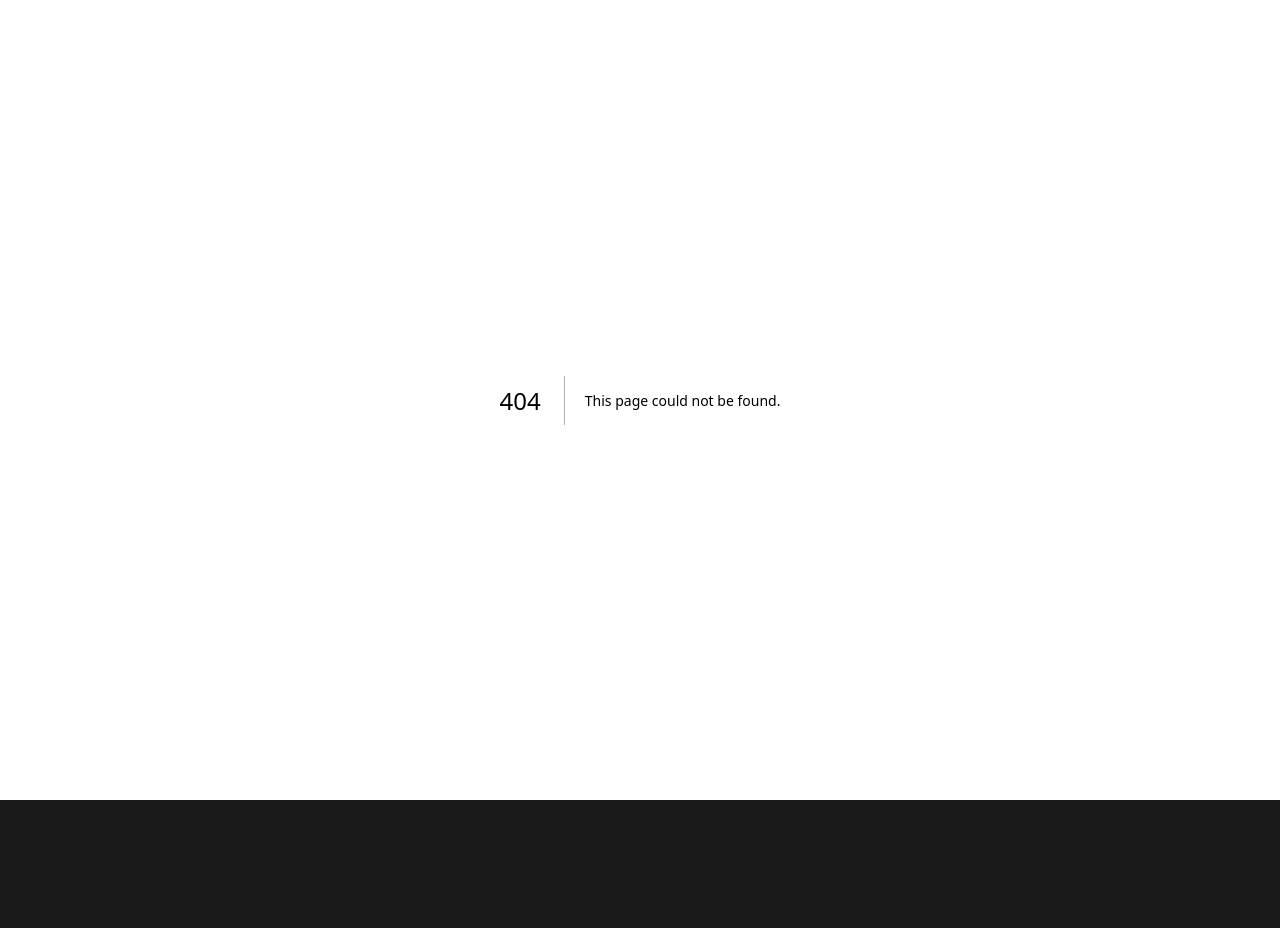
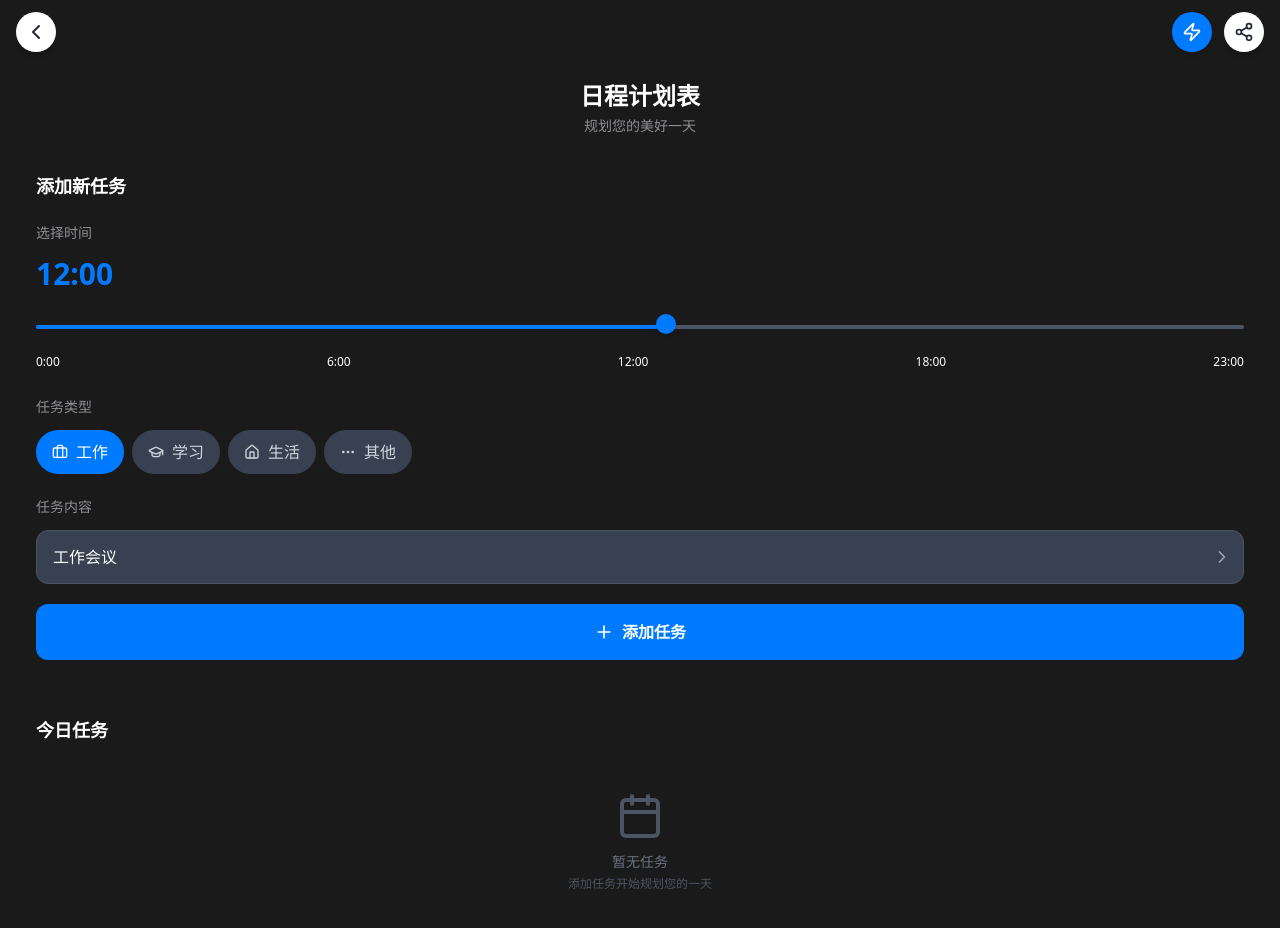
Before and after one commit to RayOnFire/OneFlash, a Next.js app: page /app/1 in a window 1280 px wide. Before the commit this address had no page. Shown: the top 928 px of the page. Before the commit the page ends 800 px from the top, so only its background shows below. Built offline with nearby package versions, Linux system fonts and the light colour scheme.

Commit message:
add detail page

```diff
--- /dev/null
+++ b/src/app/app/[appId]/page.tsx
@@ -0,0 +1,222 @@
+'use client';
+
+import { useState } from 'react';
+import { useRouter } from 'next/navigation';
+import { ChevronLeft, Zap, Share2, Briefcase, GraduationCap, Home, MoreHorizontal, Plus, Calendar } from 'lucide-react';
+
+interface Task {
+  id: string;
+  time: string;
+  type: 'work' | 'study' | 'life' | 'other';
+  content: string;
+}
+
+const taskTypes = [
+  { id: 'work', label: '工作', icon: Briefcase },
+  { id: 'study', label: '学习', icon: GraduationCap },
+  { id: 'life', label: '生活', icon: Home },
+  { id: 'other', label: '其他', icon: MoreHorizontal },
+] as const;
+
+export default function AppViewPage() {
+  const router = useRouter();
+  const [selectedTime, setSelectedTime] = useState(12);
+  const [selectedType, setSelectedType] = useState<string>('work');
+  const [taskContent, setTaskContent] = useState('工作会议');
+  const [tasks, setTasks] = useState<Task[]>([]);
+
+  const formatTime = (hours: number) => {
+    return `${hours.toString().padStart(2, '0')}:00`;
+  };
+
+  const timeMarks = ['0:00', '6:00', '12:00', '18:00', '23:00'];
+
+  const handleAddTask = () => {
+    if (!taskContent.trim()) return;
+
+    const newTask: Task = {
+      id: `task-${Date.now()}`,
+      time: formatTime(selectedTime),
+      type: selectedType as Task['type'],
+      content: taskContent,
+    };
+
+    setTasks(prev => [...prev, newTask]);
+    setTaskContent('');
+  };
+
+  const handleBack = () => {
+    router.back();
+  };
+
+  return (
+    <main className="min-h-screen bg-background flex flex-col">
+      {/* 顶部导航栏 */}
+      <header className="flex items-center justify-between px-4 py-3 pt-safe">
+        {/* 返回按钮 */}
+        <button
+          onClick={handleBack}
+          className="w-10 h-10 flex items-center justify-center rounded-full bg-white shadow-md hover:bg-gray-50 transition-colors"
+        >
+          <ChevronLeft className="w-6 h-6 text-gray-800" />
+        </button>
+
+        {/* 右侧操作按钮 */}
+        <div className="flex items-center gap-3">
+          {/* 保存按钮 */}
+          <button className="w-10 h-10 flex items-center justify-center rounded-full bg-primary shadow-md hover:bg-primary/90 transition-colors">
+            <Zap className="w-5 h-5 text-white" />
+          </button>
+
+          {/* 分享按钮 */}
+          <button className="w-10 h-10 flex items-center justify-center rounded-full bg-white shadow-md hover:bg-gray-50 transition-colors">
+            <Share2 className="w-5 h-5 text-gray-800" />
+          </button>
+        </div>
+      </header>
+
+      {/* 标题区域 */}
+      <div className="text-center py-4">
+        <h1 className="text-2xl font-bold text-white">日程计划表</h1>
+        <p className="text-sm text-text-secondary mt-1">规划您的美好一天</p>
+      </div>
+
+      {/* 应用内容区域 */}
+      <div className="flex-1 px-4 pb-8 space-y-4 overflow-y-auto">
+        {/* 添加新任务区域 */}
+        <div className="bg-card-dark rounded-2xl p-5 space-y-5">
+          <h4 className="text-lg font-semibold text-white">添加新任务</h4>
+
+          {/* 时间选择 */}
+          <div className="space-y-3">
+            <label className="text-sm text-text-secondary">选择时间</label>
+            <div className="text-3xl font-bold text-primary">
+              {formatTime(selectedTime)}
+            </div>
+
+            {/* 时间滑块 */}
+            <div className="relative pt-2 pb-1">
+              <div className="relative">
+                {/* 轨道背景 */}
+                <div className="absolute inset-0 h-1 bg-gray-600 rounded-full top-1/2 -translate-y-1/2" />
+                {/* 已选择部分 */}
+                <div
+                  className="absolute h-1 bg-primary rounded-full top-1/2 -translate-y-1/2"
+                  style={{ width: `${(selectedTime / 23) * 100}%` }}
+                />
+                <input
+                  type="range"
+                  min={0}
+                  max={23}
+                  value={selectedTime}
+                  onChange={(e) => setSelectedTime(Number(e.target.value))}
+                  className="relative w-full h-6 appearance-none cursor-pointer bg-transparent z-10
+                    [&::-webkit-slider-thumb]:appearance-none
+                    [&::-webkit-slider-thumb]:w-5
+                    [&::-webkit-slider-thumb]:h-5
+                    [&::-webkit-slider-thumb]:rounded-full
+                    [&::-webkit-slider-thumb]:bg-primary
+                    [&::-webkit-slider-thumb]:cursor-pointer
+                    [&::-webkit-slider-thumb]:shadow-lg
+                    [&::-webkit-slider-thumb]:border-2
+                    [&::-webkit-slider-thumb]:border-white"
+                />
+              </div>
+              <div className="flex justify-between mt-3">
+                {timeMarks.map((mark) => (
+                  <span key={mark} className="text-xs text-text-tertiary">{mark}</span>
+                ))}
+              </div>
+            </div>
+          </div>
+
+          {/* 任务类型 */}
+          <div className="space-y-3">
+            <label className="text-sm text-text-secondary">任务类型</label>
+            <div className="flex flex-wrap gap-2">
+              {taskTypes.map(({ id, label, icon: Icon }) => (
+                <button
+                  key={id}
+                  onClick={() => setSelectedType(id)}
+                  className={`flex items-center gap-2 px-4 py-2.5 rounded-full transition-all ${
+                    selectedType === id
+                      ? 'bg-primary text-white'
+                      : 'bg-gray-700 text-gray-300 hover:bg-gray-600'
+                  }`}
+                >
+                  <Icon className="w-4 h-4" />
+                  <span className="font-medium">{label}</span>
+                </button>
+              ))}
+            </div>
+          </div>
+
+          {/* 任务内容 */}
+          <div className="space-y-3">
+            <label className="text-sm text-text-secondary">任务内容</label>
+            <div className="relative">
+              <input
+                type="text"
+                value={taskContent}
+                onChange={(e) => setTaskContent(e.target.value)}
+                placeholder="输入任务内容"
+                className="w-full px-4 py-3.5 bg-gray-700 border border-gray-600 rounded-xl text-white placeholder-gray-400 focus:outline-none focus:ring-2 focus:ring-primary/50 focus:border-primary transition-all"
+              />
+              <div className="absolute right-3 top-1/2 -translate-y-1/2">
+                <ChevronLeft className="w-5 h-5 text-gray-400 rotate-180" />
+              </div>
+            </div>
+          </div>
+
+          {/* 添加任务按钮 */}
+          <button
+            onClick={handleAddTask}
+            className="w-full flex items-center justify-center gap-2 py-4 bg-primary hover:bg-primary/90 rounded-xl transition-colors"
+          >
+            <Plus className="w-5 h-5 text-white" />
+            <span className="text-white font-semibold">添加任务</span>
+          </button>
+        </div>
+
+        {/* 今日任务区域 */}
+        <div className="bg-card-dark rounded-2xl p-5">
+          <h4 className="text-lg font-semibold text-white mb-4">今日任务</h4>
+
+          {tasks.length === 0 ? (
+            <div className="flex flex-col items-center justify-center py-8 text-center">
+              <Calendar className="w-12 h-12 text-gray-600 mb-3" />
+              <p className="text-gray-500 text-sm">暂无任务</p>
+              <p className="text-gray-600 text-xs mt-1">添加任务开始规划您的一天</p>
+            </div>
+          ) : (
+            <div className="space-y-3">
+              {tasks.map((task) => {
+                const typeConfig = taskTypes.find(t => t.id === task.type);
+                const Icon = typeConfig?.icon || Briefcase;
+                return (
+                  <div
+                    key={task.id}
+                    className="flex items-center gap-3 p-3 bg-gray-700/50 rounded-xl"
+                  >
+                    <div className={`w-10 h-10 flex items-center justify-center rounded-full ${
+                      task.type === 'work' ? 'bg-primary/20 text-primary' :
+                      task.type === 'study' ? 'bg-green-500/20 text-green-400' :
+                      task.type === 'life' ? 'bg-orange-500/20 text-orange-400' :
+                      'bg-gray-500/20 text-gray-400'
+                    }`}>
+                      <Icon className="w-5 h-5" />
+                    </div>
+                    <div className="flex-1">
+                      <p className="text-white font-medium">{task.content}</p>
+                      <p className="text-xs text-text-tertiary">{task.time}</p>
+                    </div>
+                  </div>
+                );
+              })}
+            </div>
+          )}
+        </div>
+      </div>
+    </main>
+  );
+}
--- a/src/components/AppPreviewCard.tsx
+++ b/src/components/AppPreviewCard.tsx
@@ -1,6 +1,7 @@
 'use client';
 
 import { useState } from 'react';
+import { useRouter } from 'next/navigation';
 import { Zap, Maximize2, ChevronDown, ChevronUp, Briefcase, GraduationCap, Home, MoreHorizontal } from 'lucide-react';
 
 interface Task {
@@ -11,6 +12,7 @@ interface Task {
 }
 
 interface AppPreviewCardProps {
+  appId: string;
   name: string;
   description: string;
 }
@@ -22,11 +24,16 @@ const taskTypes = [
   { id: 'other', label: '其他', icon: MoreHorizontal, color: 'bg-gray-100 text-gray-700' },
 ] as const;
 
-export default function AppPreviewCard({ name, description }: AppPreviewCardProps) {
+export default function AppPreviewCard({ appId, name, description }: AppPreviewCardProps) {
+  const router = useRouter();
   const [isExpanded, setIsExpanded] = useState(true);
   const [selectedTime, setSelectedTime] = useState(12);
   const [selectedType, setSelectedType] = useState<string>('work');
   const [taskContent, setTaskContent] = useState('工作会议');
+
+  const handleExpand = () => {
+    router.push(`/app/${appId}`);
+  };
 
   const formatTime = (hours: number) => {
     return `${hours.toString().padStart(2, '0')}:00`;
@@ -48,7 +55,10 @@ export default function AppPreviewCard({ name, description }: AppPreviewCardProp
           <p className="text-sm text-gray-500">{description}</p>
         </div>
 
-        <button className="p-2 hover:bg-gray-100 rounded-lg transition-colors">
+        <button
+          onClick={handleExpand}
+          className="p-2 hover:bg-gray-100 rounded-lg transition-colors"
+        >
           <Maximize2 className="w-5 h-5 text-gray-600" />
         </button>
       </div>
--- a/src/components/MessageBubble.tsx
+++ b/src/components/MessageBubble.tsx
@@ -58,6 +58,7 @@ export default function MessageBubble({ message, onSuggestionSelect }: MessageBu
       {/* 应用预览卡片 */}
       {message.app && (
         <AppPreviewCard
+          appId={message.app.id}
           name={message.app.name}
           description={message.app.description}
         />
```
Also changed, not shown: .docs/images/06_app_view.jpg (added).
